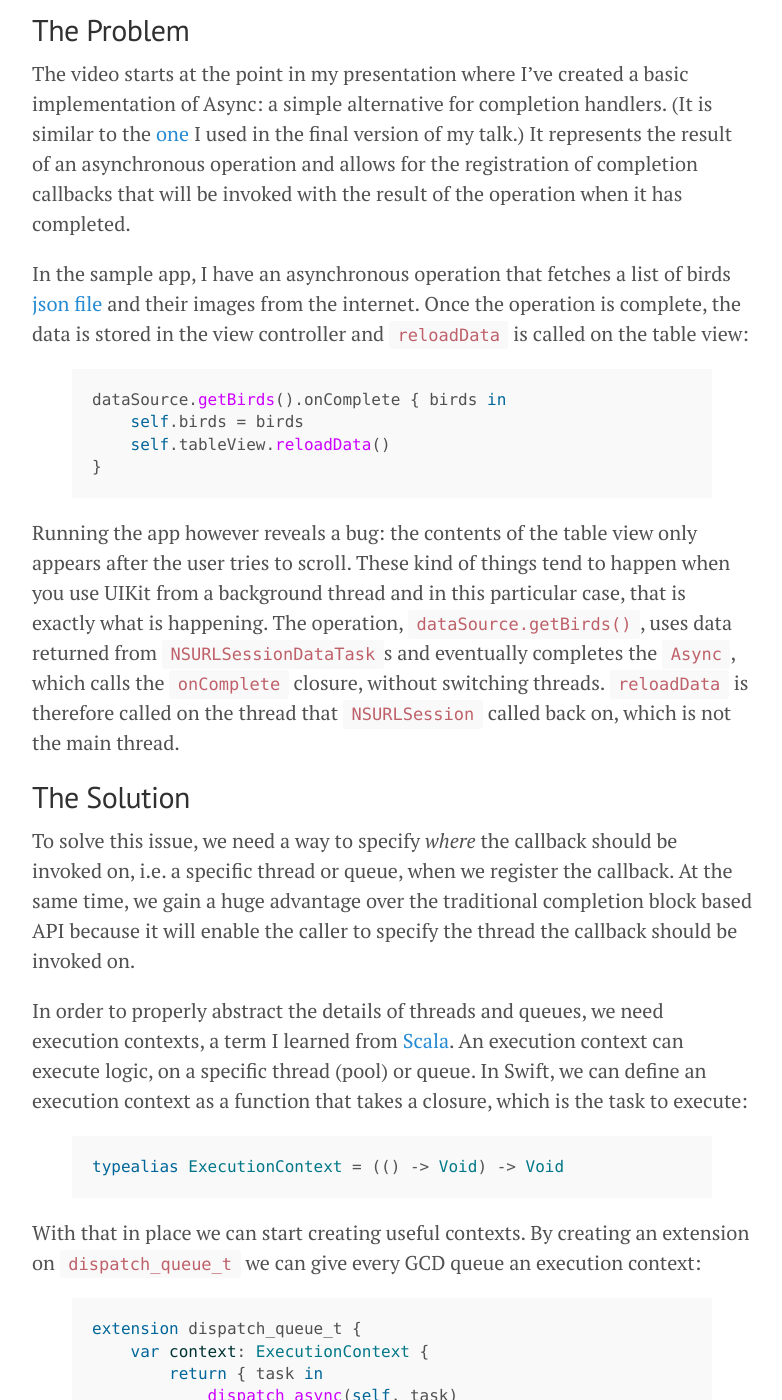
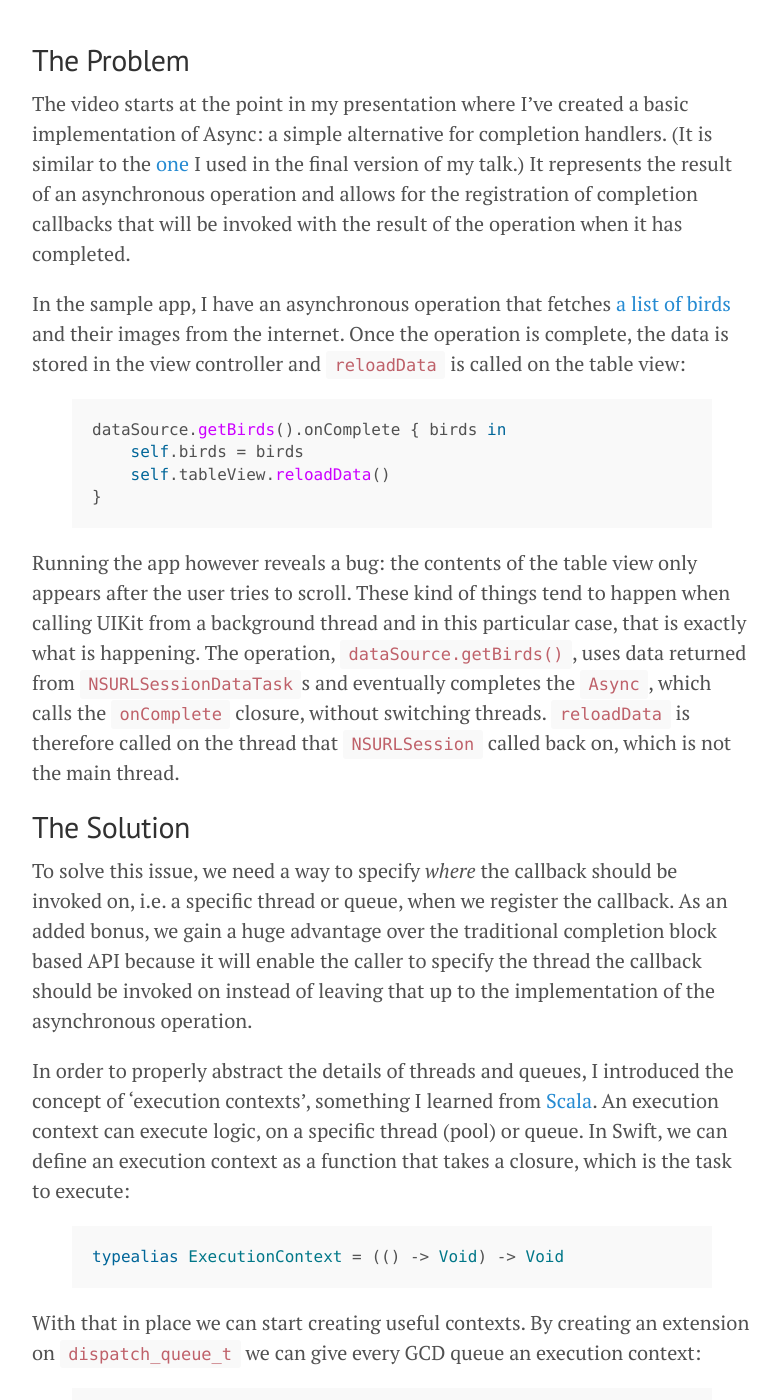
Before and after one commit to Thomvis/thomvis.github.io, a Jekyll site: the page built from _posts/2015-11-08-swiftsummit-execution-context.md, in a window 1280 px wide and 1400 px high, scrolled down 1212 px. Shown: the whole window, without its empty margins (248-1030 px from the left). Built offline with Jekyll 4.4.1, drawn with Linux system fonts in a browser that asks for light colours; some of the changed text lies outside the part shown.

Commit message:
Fixed typos

```diff
--- a/_posts/2015-11-08-swiftsummit-execution-context.md
+++ b/_posts/2015-11-08-swiftsummit-execution-context.md
@@ -7,9 +7,9 @@ Last week, I gave a talk at [Swift Summit](https://www.swiftsummit.com) in San F
 
 While preparing for the talk it became clear that the biggest challenge would be to fit my story in the assigned 18-minute slot. I ended up cutting half of the content. The result was a to the point, fast-paced, concise presentation; it was probably for the best.
 
-Of the content that I had to remove from the talk, there's one particular part that I regret removing the most: the part that showed how to elegantly specify the thread where a callback should be called on. This is important because some stuff can only be done on the main thread, while other logic should be kept off of the main thread in order to keep your app responsive.
+However, of the content that I had to remove from the talk there's one particular part that I regret removing most: the part that showed how to elegantly specify the thread where a callback should be called on. This is important because some stuff can only be done on the main thread, while other logic should be kept off of the main thread in order to keep your app responsive.
 
-The following video was recorded during a practice run of my talk for my co-workers at [Highstreet](http://highstreetapp.com) & [Touchwonders](http://www.touchwonders.com). The remainder of this post is a loose transcription of that video, in case you prefer that.
+The following video was recorded during a practice run of my talk for my co-workers at [Highstreet](http://highstreetapp.com) & [Touchwonders](http://www.touchwonders.com) a week prior to the conference. The remainder of this post is a loose transcription of that video, in case you prefer that.
 
 <iframe width="700" height="393" style="margin-top:1em;margin-bottom:1em;" src="https://www.youtube.com/embed/XOnyQ9qzz38" frameborder="0" allowfullscreen></iframe>
 
@@ -17,7 +17,7 @@ The following video was recorded during a practice run of my talk for my co-work
 
 The video starts at the point in my presentation where I've created a basic implementation of Async: a simple alternative for completion handlers. (It is similar to the [one](https://github.com/Thomvis/SFSwiftSummit2015/blob/master/SwiftSummit/Async.swift#L21) I used in the final version of my talk.) It represents the result of an asynchronous operation and allows for the registration of completion callbacks that will be invoked with the result of the operation when it has completed.
 
-In the sample app, I have an asynchronous operation that fetches a list of birds [json file](https://github.com/Thomvis/SFSwiftSummit2015/blob/master/naming.json) and their images from the internet. Once the operation is complete, the data is stored in the view controller and `reloadData` is called on the table view:
+In the sample app, I have an asynchronous operation that fetches [a list of birds](https://github.com/Thomvis/SFSwiftSummit2015/blob/master/naming.json) and their images from the internet. Once the operation is complete, the data is stored in the view controller and `reloadData` is called on the table view:
 
 {% highlight swift %}
 dataSource.getBirds().onComplete { birds in
@@ -26,13 +26,13 @@ dataSource.getBirds().onComplete { birds in
 }
 {% endhighlight %}
 
-Running the app however reveals a bug: the contents of the table view only appears after the user tries to scroll. These kind of things tend to happen when you use UIKit from a background thread and in this particular case, that is exactly what is happening. The operation, `dataSource.getBirds()`, uses data returned from `NSURLSessionDataTask`s and eventually completes the `Async`, which calls the `onComplete` closure, without switching threads. `reloadData` is therefore called on the thread that `NSURLSession` called back on, which is not the main thread.
+Running the app however reveals a bug: the contents of the table view only appears after the user tries to scroll. These kind of things tend to happen when calling UIKit from a background thread and in this particular case, that is exactly what is happening. The operation, `dataSource.getBirds()`, uses data returned from `NSURLSessionDataTask`s and eventually completes the `Async`, which calls the `onComplete` closure, without switching threads. `reloadData` is therefore called on the thread that `NSURLSession` called back on, which is not the main thread.
 
 ## The Solution
 
-To solve this issue, we need a way to specify *where* the callback should be invoked on, i.e. a specific thread or queue, when we register the callback. At the same time, we gain a huge advantage over the traditional completion block based API because it will enable the caller to specify the thread the callback should be invoked on.
+To solve this issue, we need a way to specify *where* the callback should be invoked on, i.e. a specific thread or queue, when we register the callback. As an added bonus, we gain a huge advantage over the traditional completion block based API because it will enable the caller to specify the thread the callback should be invoked on instead of leaving that up to the implementation of the asynchronous operation.
 
-In order to properly abstract the details of threads and queues, we need execution contexts, a term I learned from [Scala](http://www.scala-lang.org/files/archive/nightly/docs/library/index.html#scala.concurrent.ExecutionContext). An execution context can execute logic, on a specific thread (pool) or queue. In Swift, we can define an execution context as a function that takes a closure, which is the task to execute:
+In order to properly abstract the details of threads and queues, I introduced the concept of 'execution contexts', something I learned from [Scala](http://www.scala-lang.org/files/archive/nightly/docs/library/index.html#scala.concurrent.ExecutionContext). An execution context can execute logic, on a specific thread (pool) or queue. In Swift, we can define an execution context as a function that takes a closure, which is the task to execute:
 
 {% highlight swift %}
 typealias ExecutionContext = (() -> Void) -> Void
```
Also changed, not shown: other parts of _posts/2015-11-08-swiftsummit-execution-context.md (+3 -1 lines).
